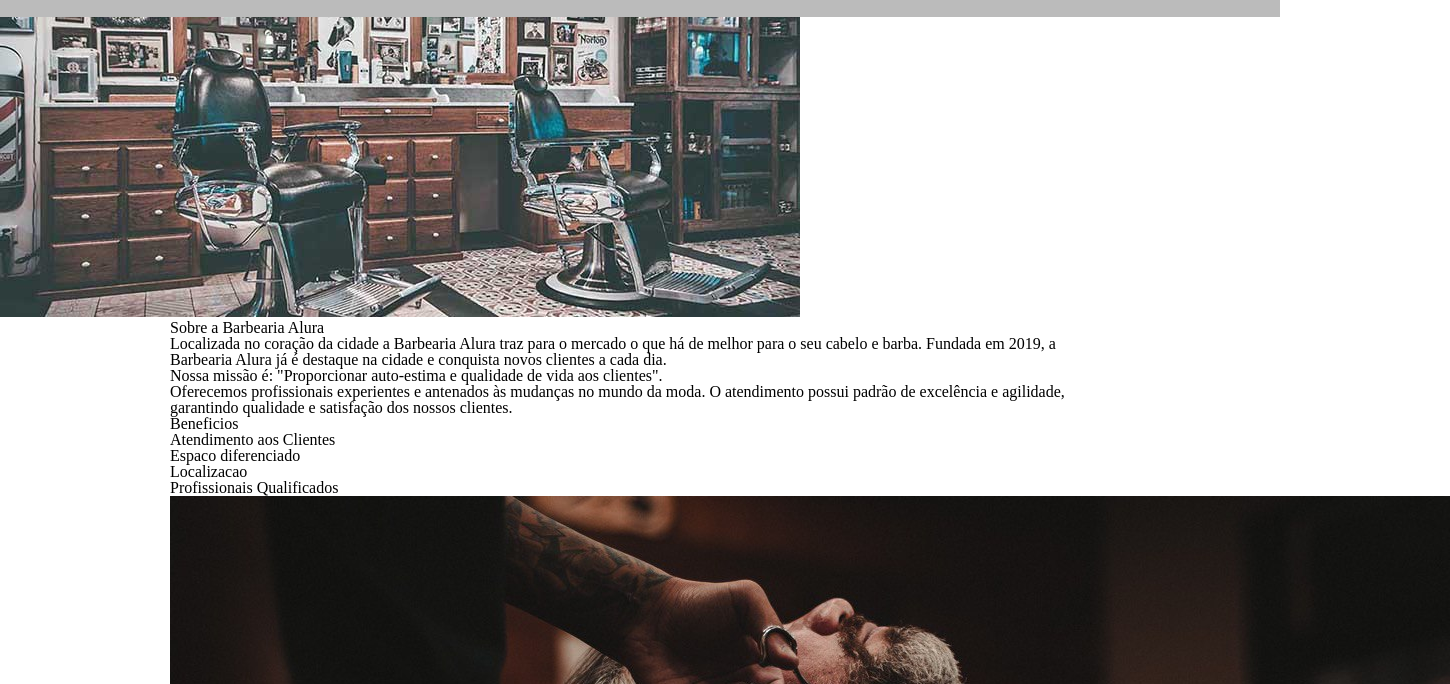
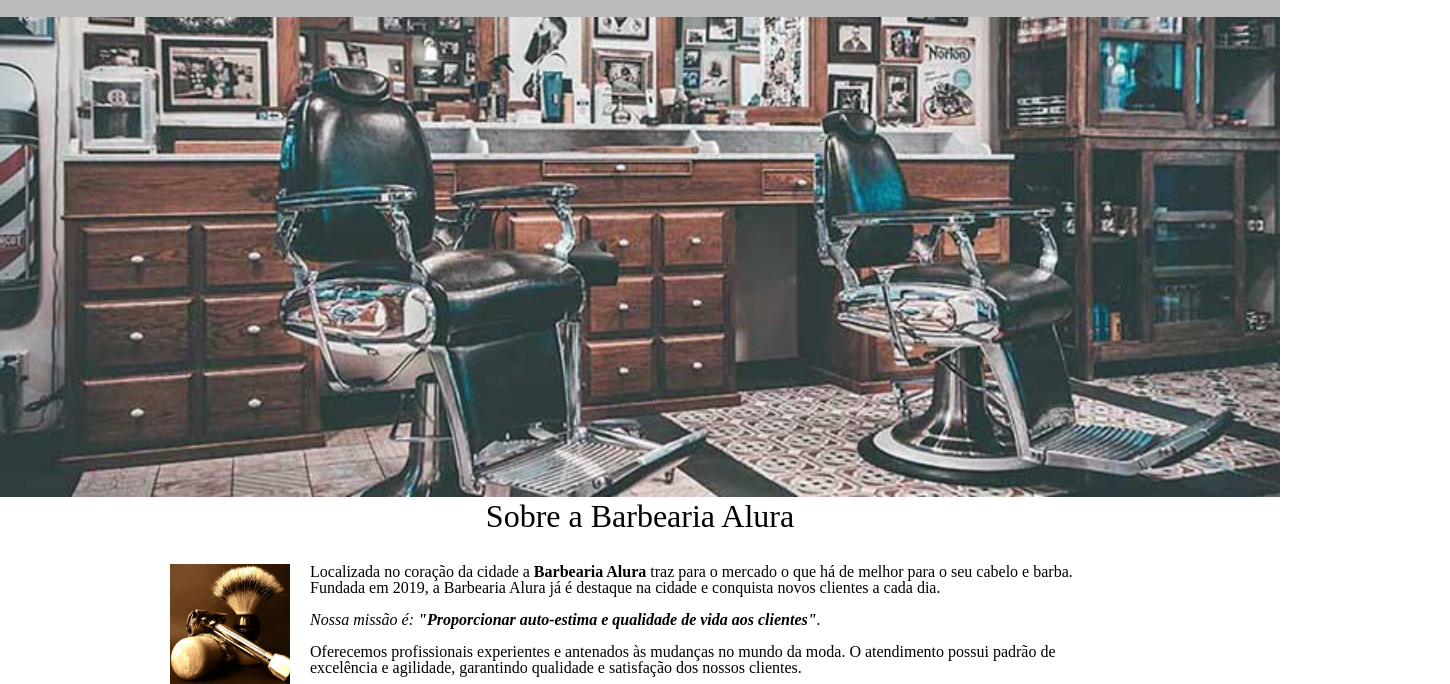
Before and after one commit to mateusvale/EstudosHtml, a plain HTML site: page index.html in a window 1280 px wide. Shown: the part 276-960 px from the top of the page, 1450 px wide, since content can reach past the window. Drawn offline with Linux system fonts and the light colour scheme.

Commit message:
Comitando os arquivos

```diff
--- a/index.html
+++ b/index.html
@@ -22,19 +22,22 @@
 			</div>
         </header>
 
-        <img id="banner" src="banner.jpg">
+        <img class="banner" src="banner.jpg">
 
         <main>
 
             <section class="principal">
-                <h2 class="titulo-centralizado" >Sobre a Barbearia Alura</h2>
+                <h2 class="titulo-principal" >Sobre a Barbearia Alura</h2>
+
+                <img class="utensilios" src="utensilios.jpg" alt="Utensilios de um barbeiro.">
+
                 <p>Localizada no coração da cidade a <strong>Barbearia Alura</strong> traz para o mercado o que há de melhor para o seu cabelo e barba. Fundada em 2019, a Barbearia Alura já é destaque na cidade e conquista novos clientes a cada dia.</p>
                 <p id="missao"><em> Nossa missão é: <strong>"Proporcionar auto-estima e qualidade de vida aos clientes"</strong>.</em></p>
                 <p>Oferecemos profissionais experientes e antenados às mudanças no mundo da moda. O atendimento possui padrão de excelência e agilidade, garantindo qualidade e satisfação dos nossos clientes.</p>
             </section>
 
             <section class="beneficios">
-                <h3 class="titulo-centralizado">Beneficios</h3>
+                <h3 class="titulo-principal">Beneficios</h3>
                 <ul>
                     <li class="itens">Atendimento aos Clientes</li>
                     <li class="itens">Espaco diferenciado</li>
--- a/style.css
+++ b/style.css
@@ -147,3 +147,38 @@ td, th{
 	border: 1px solid black;
 	padding: 8px 15px;
 }
+
+/* css da pagina inicial*/
+.banner{
+	width: 100%; /*tera 100% da pagina*/
+}
+
+.titulo-principal{
+	text-align: center; /*texto alinhado ao centro*/
+	font-size: 2em; /*tamanho da fonte - sera duas vezes o tamanho normal da fonte*/
+	margin: 0 0 1em; /* uma margem para baixo do tamanho normal de uma fonte --- /margem para cima /margem para os lados/ margem para baixo/*/
+	clear: left; /*vai limpar o float feito na esquerda pela classe utensilios*/
+}
+
+.principal p{
+	margin: 0 0 1em;
+}
+
+.principal strong{
+	font-weight: bold;
+}
+
+.principal em{
+	font-style: italic;
+}
+
+.imagembeneficios{
+	width: 60%; /*largura da imagem*/
+}
+
+.utensilios{
+	width: 120px;
+	float: left;
+	margin: 0 20px 20px 0; /*cima - direita - baixo - esquerda*/
+
+}
```
Also changed, not shown: utensilios.jpg (added).
